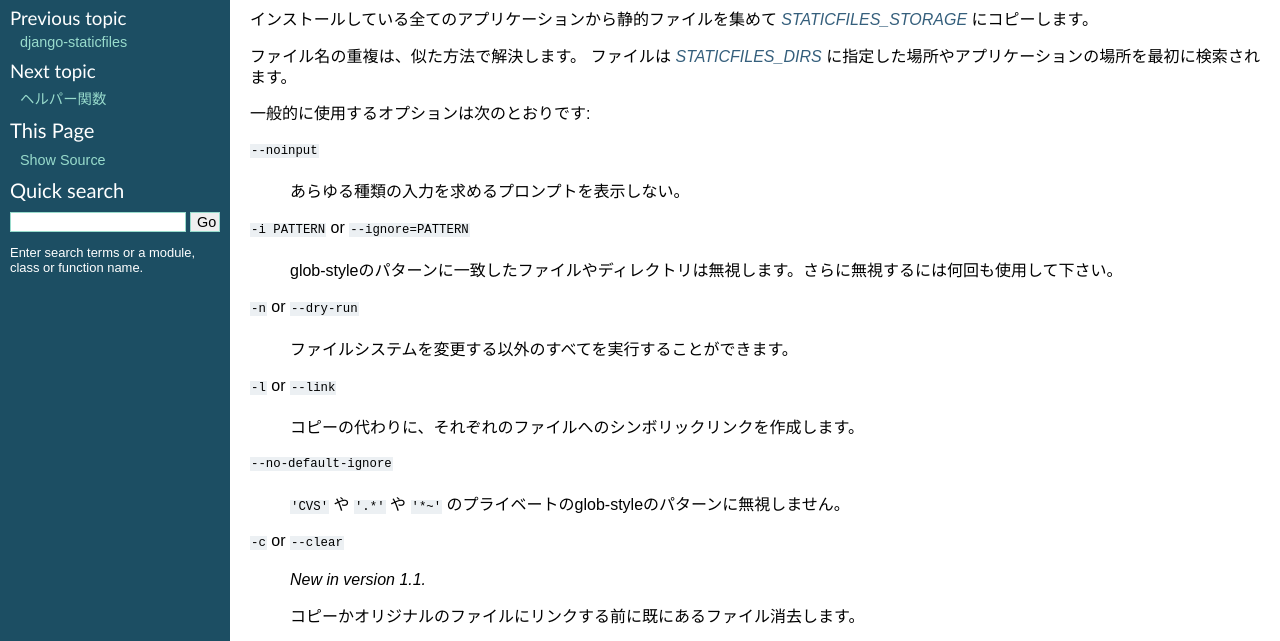
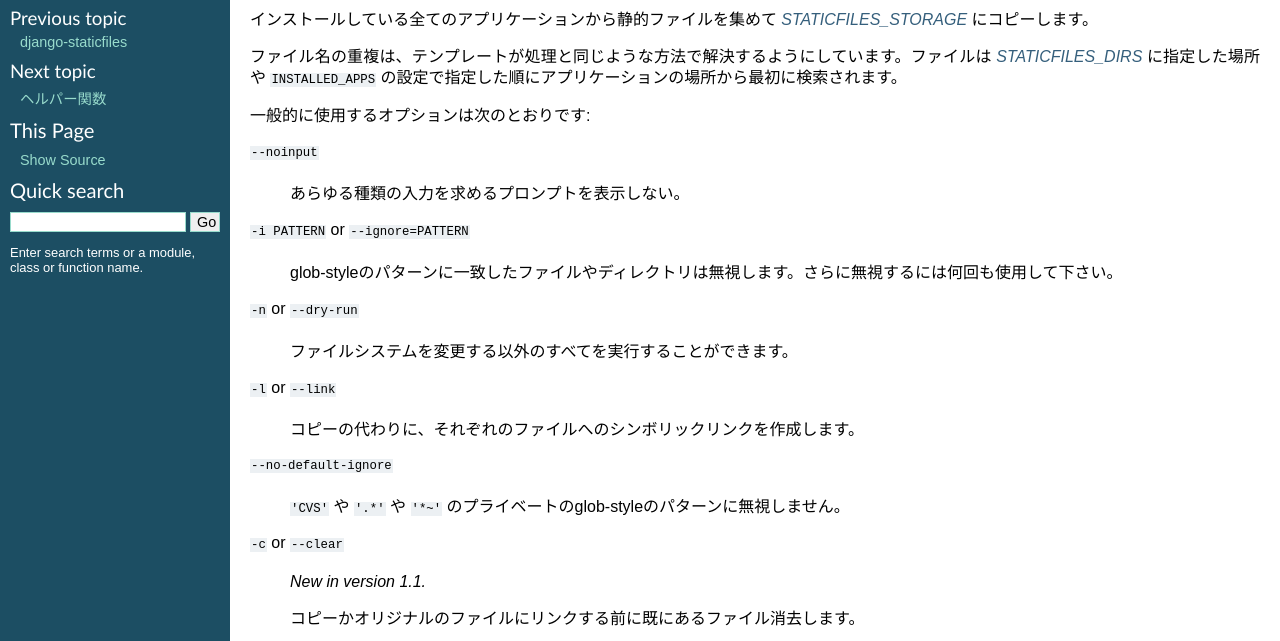
Before and after one commit to tokuda109/django-staticfiles-doc-ja, a plain HTML site: page commands.html in a window 1280 px wide. Shown: the part 146-787 px from the top of the page. Drawn offline with Linux system fonts and the light colour scheme.

Commit message:
Few updated commands part

```diff
--- a/commands.html
+++ b/commands.html
@@ -56,8 +56,7 @@
 <div class="section" id="collectstatic">
 <span id="id2"></span><h2>collectstatic<a class="headerlink" href="#collectstatic" title="Permalink to this headline">¶</a></h2>
 <p>インストールしている全てのアプリケーションから静的ファイルを集めて <a class="reference internal" href="settings.html#staticfiles-storage"><em>STATICFILES_STORAGE</em></a> にコピーします。</p>
-<p>ファイル名の重複は、似た方法で解決します。
-ファイルは <a class="reference internal" href="settings.html#staticfiles-dirs"><em>STATICFILES_DIRS</em></a> に指定した場所やアプリケーションの場所を最初に検索されます。</p>
+<p>ファイル名の重複は、テンプレートが処理と同じような方法で解決するようにしています。ファイルは <a class="reference internal" href="settings.html#staticfiles-dirs"><em>STATICFILES_DIRS</em></a> に指定した場所や <tt class="docutils literal"><span class="pre">INSTALLED_APPS</span></tt> の設定で指定した順にアプリケーションの場所から最初に検索されます。</p>
 <p>一般的に使用するオプションは次のとおりです:</p>
 <p><tt class="docutils literal"><span class="pre">--noinput</span></tt></p>
 <blockquote>
```
